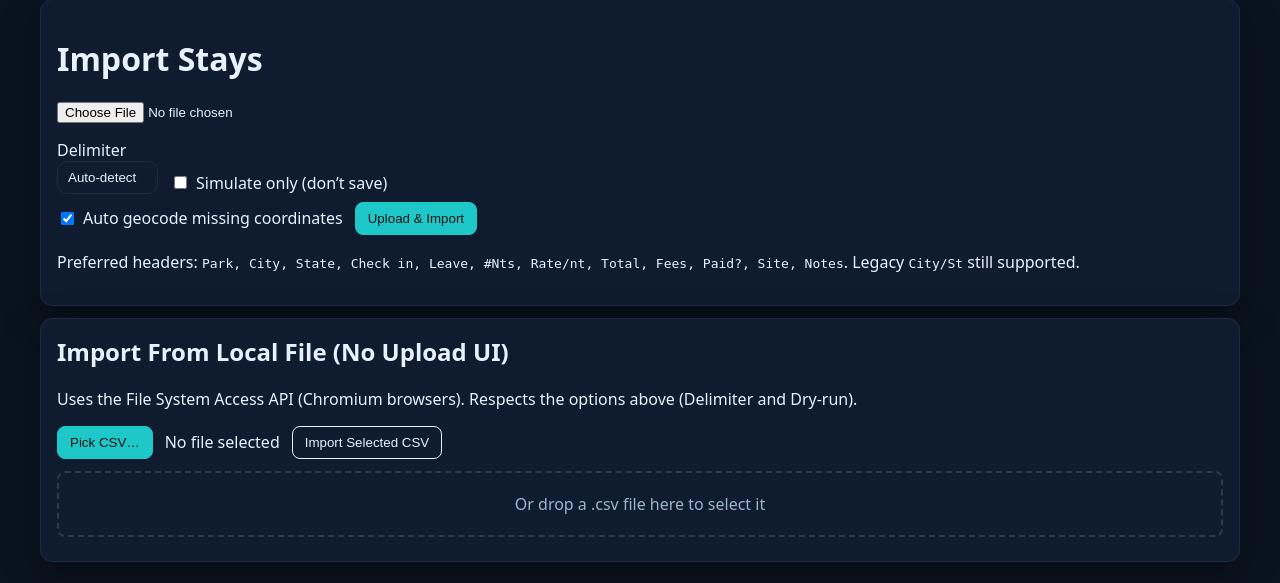
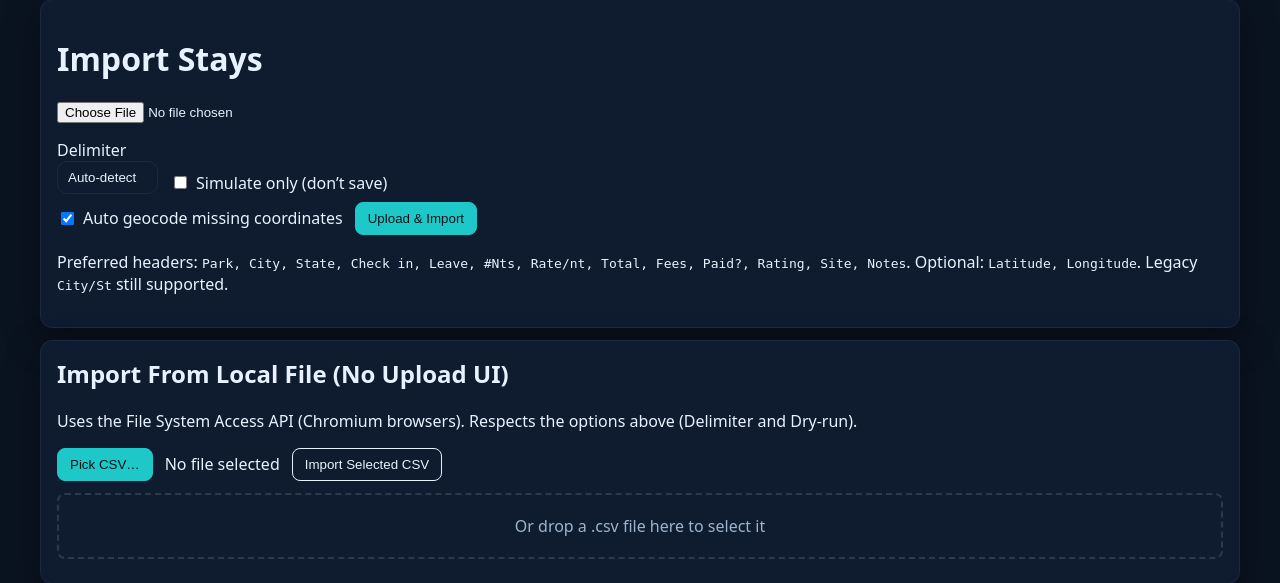
Before and after one commit to dquillman/traveler, a Django app: page /stays/import/ in a window 1280 px wide. Shown: the part 87-670 px from the top of the page. Run offline with Django 5.2, Linux system fonts and the light colour scheme; parts of the project's set-up code (start-up, migrations or seed data) failed here and were passed over.

Commit message:
docs(import): list Rating and (Latitude, Longitude) as acceptable columns; include missing migration 0013

```diff
--- a/stays/templates/stays/import.html
+++ b/stays/templates/stays/import.html
@@ -29,7 +29,7 @@
         <div class="actions" style="margin-top:0"><button type="submit" class="btn">Upload & Import</button></div>
       </div>
     </form>
-    <p class="muted" style="margin-top:8px">Preferred headers: <code>Park, City, State, Check in, Leave, #Nts, Rate/nt, Total, Fees, Paid?, Site, Notes</code>. Legacy <code>City/St</code> still supported.</p>
+    <p class="muted" style="margin-top:8px">Preferred headers: <code>Park, City, State, Check in, Leave, #Nts, Rate/nt, Total, Fees, Paid?, Rating, Site, Notes</code>. Optional: <code>Latitude, Longitude</code>. Legacy <code>City/St</code> still supported.</p>
   </div>
 
   <div class="card" style="margin-top:12px;">
```
Also changed, not shown: stays/migrations/0013_add_rating.py (added).
